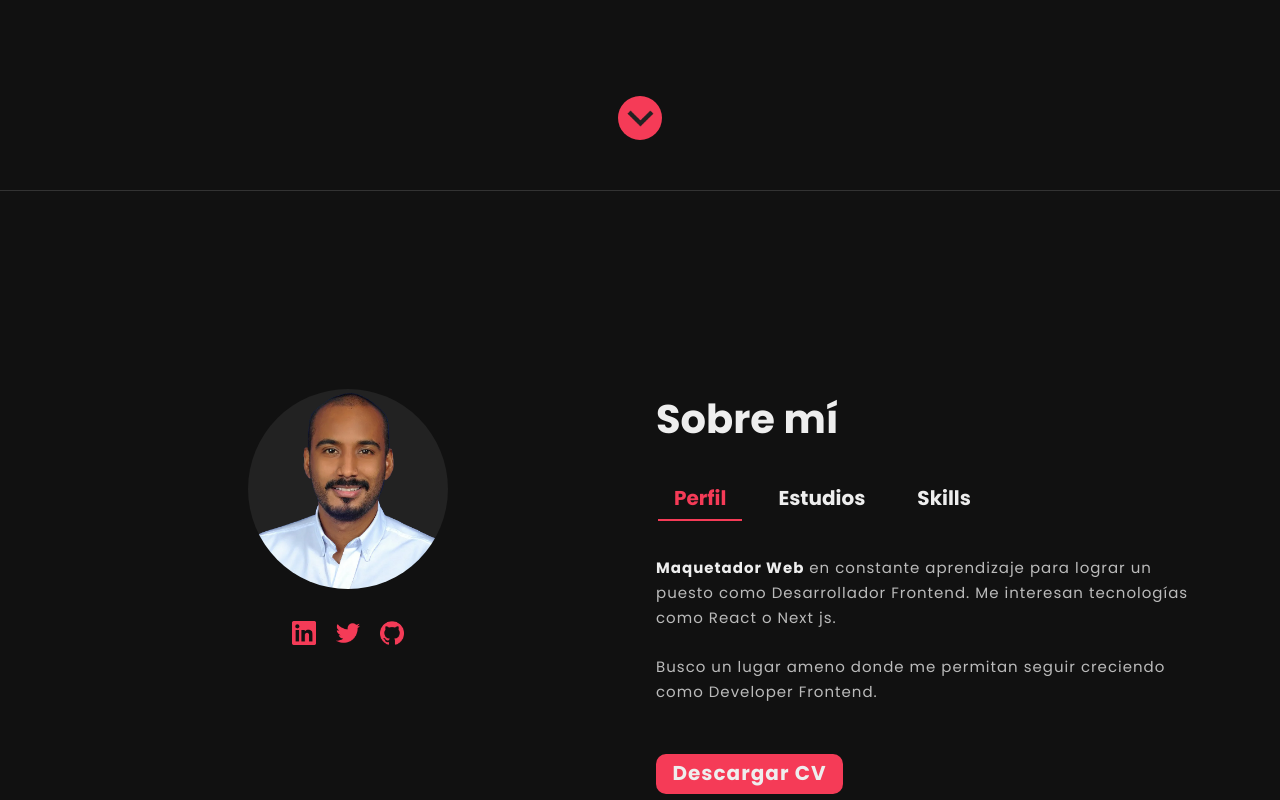
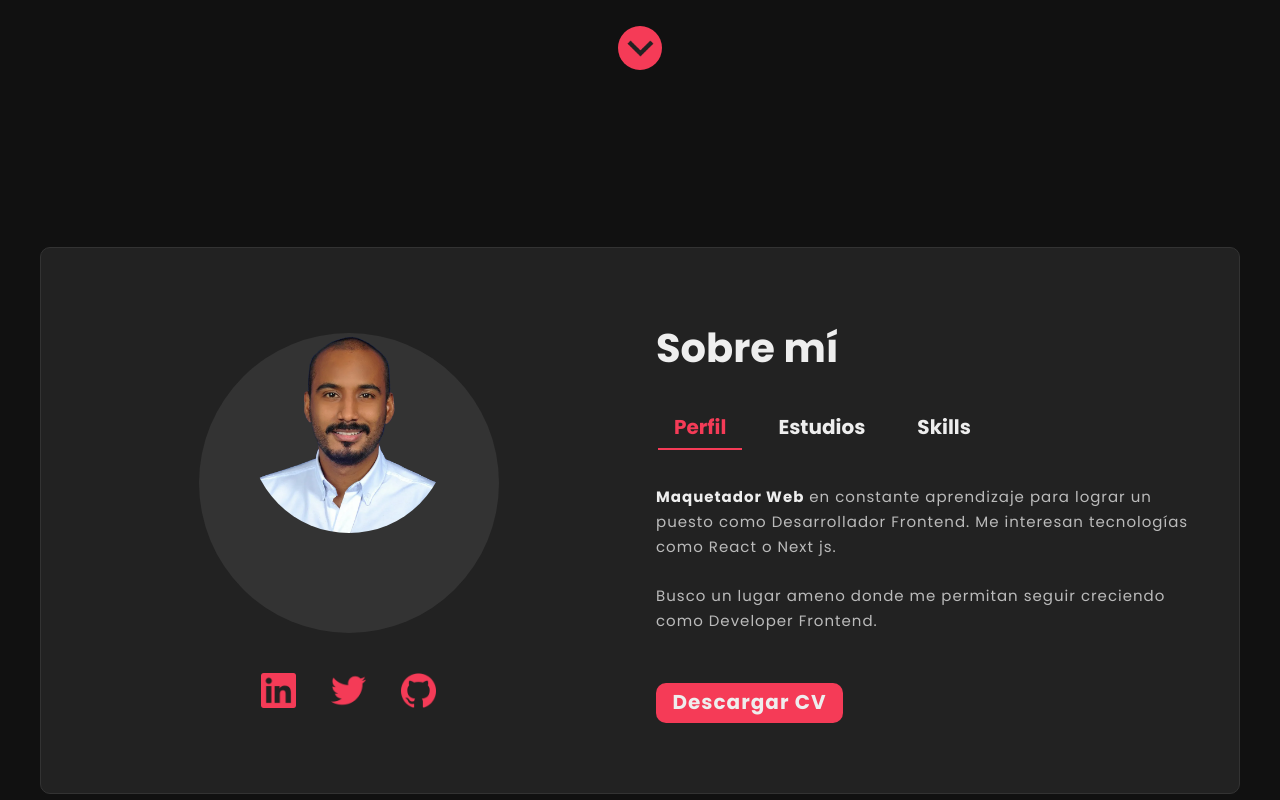
Before and after one commit to dioverdm/portfolio, a Next.js app: page / in a window 1280 px wide. Shown: the part 680-1480 px from the top of the page. Built offline with nearby package versions, Linux system fonts and the light colour scheme.

Commit message:
agrego nuevos estilos

```diff
--- a/components/About/styles.js
+++ b/components/About/styles.js
@@ -2,7 +2,7 @@ import styled from 'styled-components';
 import Theme from '../../constant/uiTheme';
 import Image from 'next/image';
 
-const { white, black, blackIntense, redCherry, gray } = Theme;
+const { white, black, blackIntense, blackLight, redCherry, gray } = Theme;
 
 export const AboutStyle = styled.section`
   background-color: ${blackIntense};
@@ -12,31 +12,27 @@ export const AboutStyle = styled.section`
   align-items: center;
   justify-content: center;
   position: relative;
-  border-top: 1px solid #333;
-  border-bottom: 1px solid #333;
-
-  @media screen and (min-width: 790px) {
-    min-height: 0;
-  }
 `;
 
 export const Container = styled.section`
   display: grid;
-  place-items: center;
   gap: 32px;
   width: 100%;
-  padding: 70px 0;
+  padding: 70px 24px;
+  background-color: ${black};
+  border-radius: 10px;
+  border: 1px solid ${blackLight};
+  transition-duration: 0.5s;
+  margin: 70px 0;
 
   @media screen and (min-width: 790px) {
     width: 1200px;
     grid-template-columns: repeat(2, 1fr);
     grid-template-rows: auto;
-    place-content: center;
-    height: 800px;
   }
 
   @media screen and (min-width: 1220px) {
-    padding: 0 32px;
+    padding: 70px 32px;
   }
 `;
 
@@ -49,13 +45,19 @@ export const ImageContainer = styled.section`
   align-items: center;
   width: 100%;
   height: 100%;
+  place-content: center;
 `;
 
 export const BgImage = styled.div`
-  background-color: ${black};
-  width: 200px;
-  height: 200px;
+  background-color: ${blackLight};
+  width: 250px;
+  height: 250px;
   border-radius: 50%;
+
+  @media screen and (min-width: 1220px) {
+    width: 300px;
+    height: 300px;
+  }
 `;
 
 export const SocialMedia = styled.section`
@@ -65,13 +67,23 @@ export const SocialMedia = styled.section`
   align-items: center;
   width: 100%;
   margin: 32px 0 0;
+
+  @media screen and (min-width: 1220px) {
+    gap: 35px;
+    margin: 40px 0 0;
+  }
 `;
 
 export const ImageStyle = styled(Image)`
   border-radius: 50%;
   object-fit: cover;
-  width: 200px;
-  height: 200px;
+  width: 250px;
+  height: 250px;
+
+  @media screen and (min-width: 1220px) {
+    width: 300px;
+    height: 300px;
+  }
 `;
 
 export const AboutStyleMe = styled.section`
@@ -87,17 +99,19 @@ export const Taplist = styled.ul`
   font-size: 2rem;
   font-weight: 700;
   display: grid;
-  grid-template-columns: repeat(3, 1fr);
+  grid-template-columns: repeat(3, auto);
   gap: 16px;
   margin: 0 0 32px;
+  width: 100%;
 
   @media screen and (min-width: 790px) {
     display: flex;
+    font-size: 2rem;
   }
 `;
 
 export const Tap = styled.li`
-  padding: 8px 16px;
+  padding: 8px 0;
   cursor: pointer;
   border: 2px solid transparent;
   text-align: center;
@@ -119,6 +133,10 @@ export const Tap = styled.li`
 
   &:hover {
     color: ${redCherry};
+  }
+
+  @media screen and (min-width: 790px) {
+    padding: 8px 16px;
   }
 `;
 
@@ -161,10 +179,10 @@ export const BtnDownload = styled.div`
     border: 0;
     height: 40px;
     display: flex;
-    justify-content:center;
+    justify-content: center;
     align-items: center;
   }
   &:hover {
-    opacity: .9;
+    opacity: 0.9;
   }
 `;
--- a/components/Header/styles.js
+++ b/components/Header/styles.js
@@ -7,7 +7,7 @@ export const Header = styled.header`
   position: relative;
   width: 100%;
   height: 100vh;
-  min-height: 870px;
+  min-height: 600px;
   display: flex;
   justify-content: center;
   align-items: center;
--- a/components/IconMedia/style.js
+++ b/components/IconMedia/style.js
@@ -11,4 +11,9 @@ export const Icon = styled.a`
   &:hover {
     transform: scale(0.9);
   }
+
+  @media screen and (min-width: 1220px) {
+    height: 35px;
+    width: 35px;
+  }
 `;
--- a/components/Project/styles.js
+++ b/components/Project/styles.js
@@ -1,14 +1,14 @@
 import styled from 'styled-components';
 import Theme from '../../constant/uiTheme';
 
-const { black, blacLight, redCherry, white, gray } = Theme;
+const { black, blackLight, redCherry, white, gray } = Theme;
 
 export const Card = styled.article`
   background-color: ${black};
   border-radius: 10px;
   box-shadow: 0px 10px 30px -7px rgba(34, 34, 34, 0.8);
   max-width: 380px;
-  border: 1px solid ${blacLight};
+  border: 1px solid ${blackLight};
   transition-duration: 0.5s;
 
   &:hover {
--- a/components/Skills/styles.js
+++ b/components/Skills/styles.js
@@ -1,12 +1,16 @@
-import styled from "styled-components";
+import styled from 'styled-components';
 import Theme from '../../constant/uiTheme';
 
 const { withe } = Theme;
 
 export const SkillsStyles = styled.ol`
   display: grid;
-  grid-template-columns: repeat(2, 1fr);
+  grid-template-columns: 1fr;
   gap: 24px;
+
+  @media screen and (min-width: 790px) {
+    grid-template-columns: repeat(2, 1fr);
+  }
 `;
 
 export const Body = styled.li`
--- a/constant/uiTheme.js
+++ b/constant/uiTheme.js
@@ -1,7 +1,7 @@
 const Theme = {
   blackIntense: '#111111',
   black: '#222222',
-  blacLight: '#333333',
+  blackLight: '#333333',
   gray: '#bbb',
   white: '#eee',
   redCherry: '#f53b57',
--- a/styles/GlobalStyles.js
+++ b/styles/GlobalStyles.js
@@ -48,7 +48,11 @@ const GlobalStyles = createGlobalStyle`
   /* scroll */
 
   .space-lateral {
-    padding: 0 24px;
+    padding: 0 12px;
+
+    @media screen and (min-width:790px) {
+      padding: 0 24px;
+    }
 
     @media screen and (min-width:1220px) {
       padding: 0;
```
